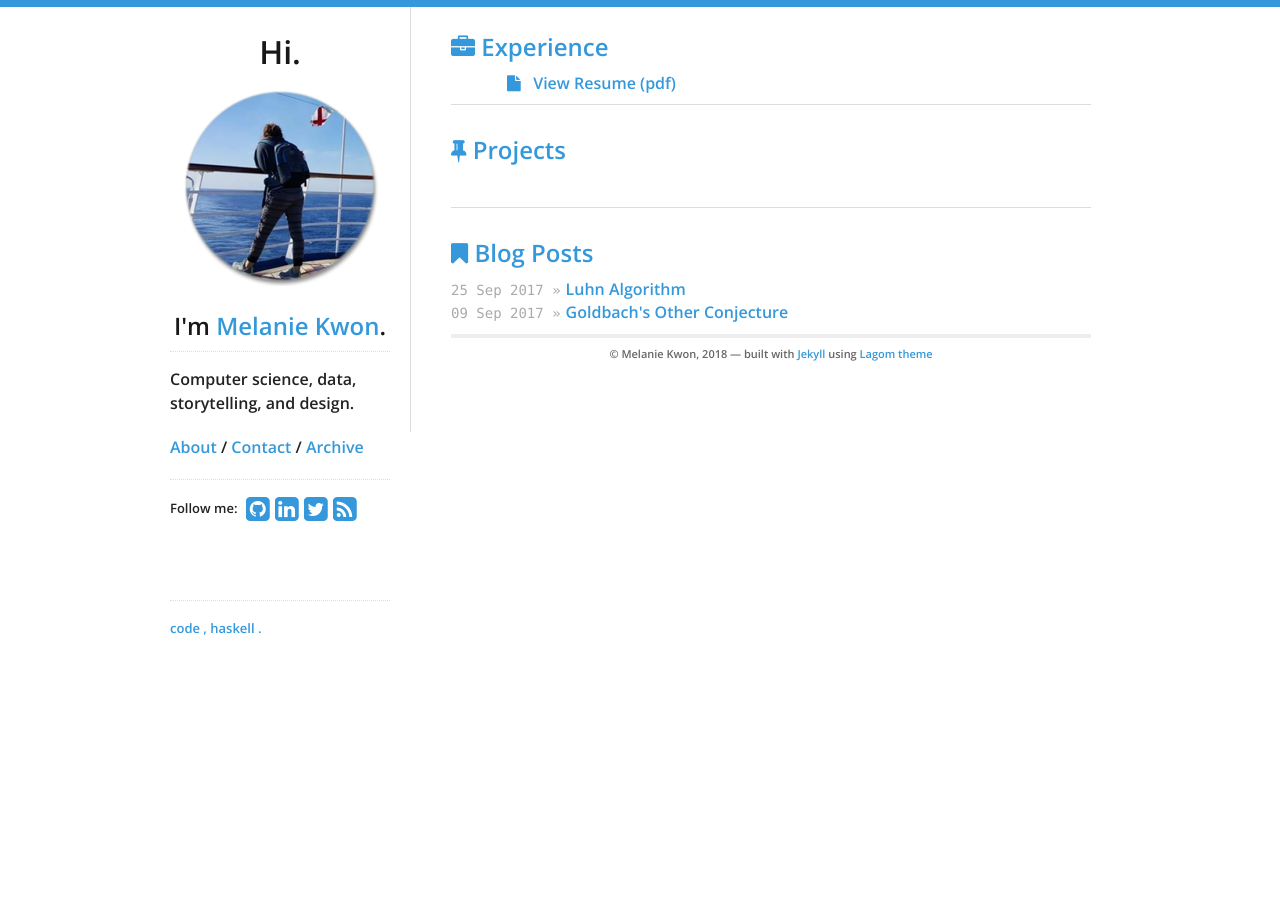
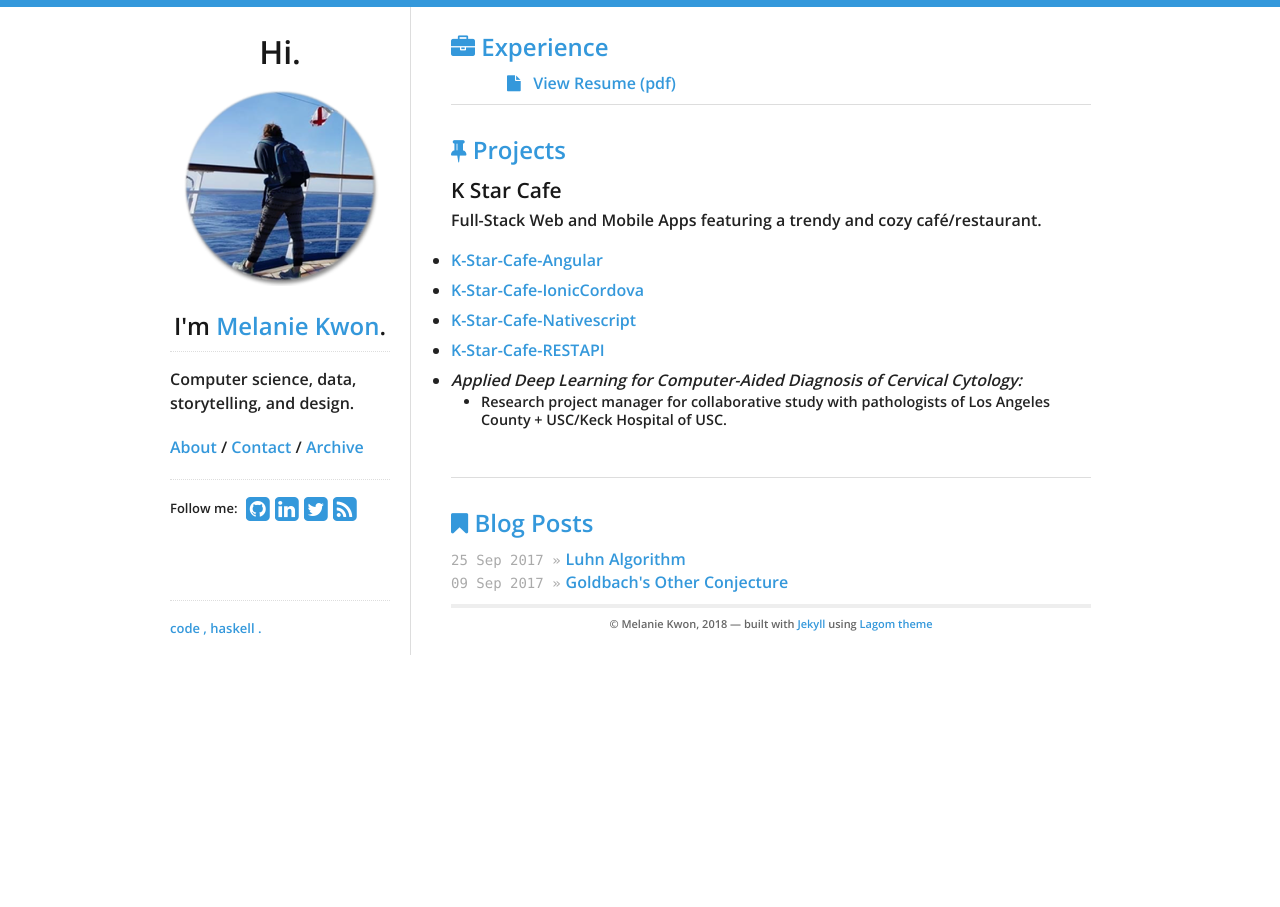
Before and after one commit to melaniemkwon/melaniemkwon.github.io, a Jekyll site: the page built from index.html, in a window 1280 px wide. Built offline with Jekyll 4.4.1, drawn with Linux system fonts in a browser that asks for light colours; nearby versions of some CDN libraries.

Commit message:
modify index.html

```diff
--- a/index.html
+++ b/index.html
@@ -10,6 +10,20 @@ title: Blog Posts
   <hr>
   <h2><i class="fa fa-thumb-tack"></i> Projects</h2>
       <!-- <a href="#" data-featherlight="<p>description tbd</p>" style="padding-left: 3.5em">Project 1</a> -->
+      <h4>K Star Cafe</h4>
+      <p>Full-Stack Web and Mobile Apps featuring a trendy and cozy café/restaurant.</p>
+      <ul>
+        <a href=""></a>
+        <li><a href="https://github.com/melaniemkwon/K-Star-Cafe-Angular">K-Star-Cafe-Angular</a></li>
+        <li><a href="https://github.com/melaniemkwon/K-Star-Cafe-IonicCordova">K-Star-Cafe-IonicCordova</a></li>
+        <li><a href="https://github.com/melaniemkwon/K-Star-Cafe-Nativescript">K-Star-Cafe-Nativescript</a></li>
+        <li><a href="https://github.com/melaniemkwon/K-Star-Cafe-RESTAPI">K-Star-Cafe-RESTAPI</a></li>
+        <li><em>Applied Deep Learning for Computer-Aided Diagnosis of Cervical Cytology:</em>
+          <ul>
+            <li>Research project manager for collaborative study with pathologists of Los Angeles County + USC/Keck Hospital of USC.</li>
+          </ul>
+        </li>
+      </ul>
   <br>
   <hr>
   <h2><i class="fa fa-bookmark"></i> Blog Posts</h2>
```
